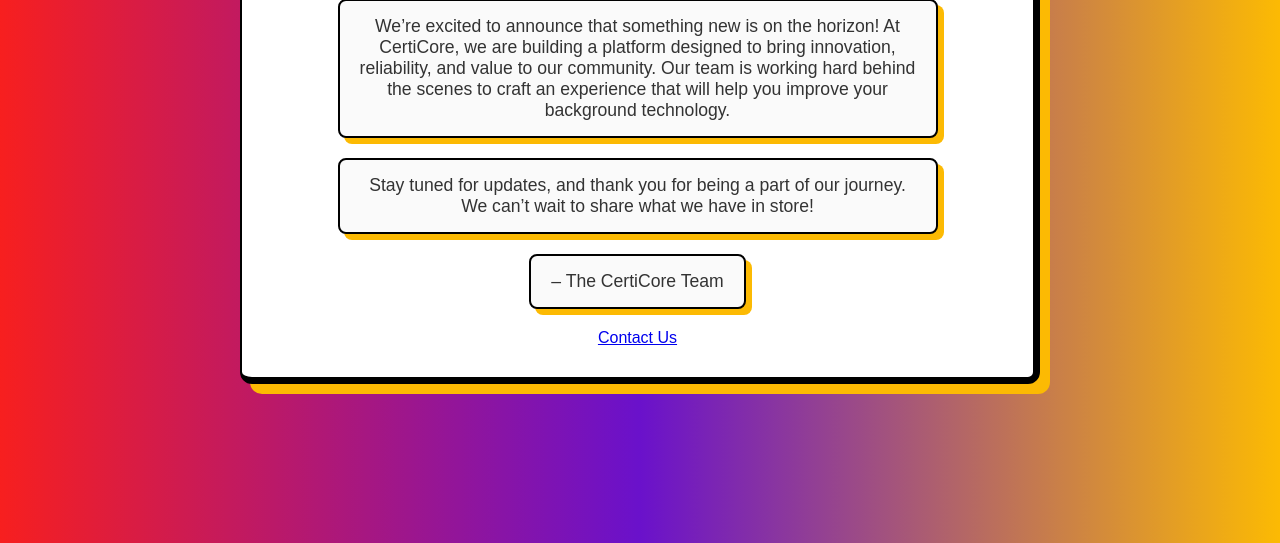
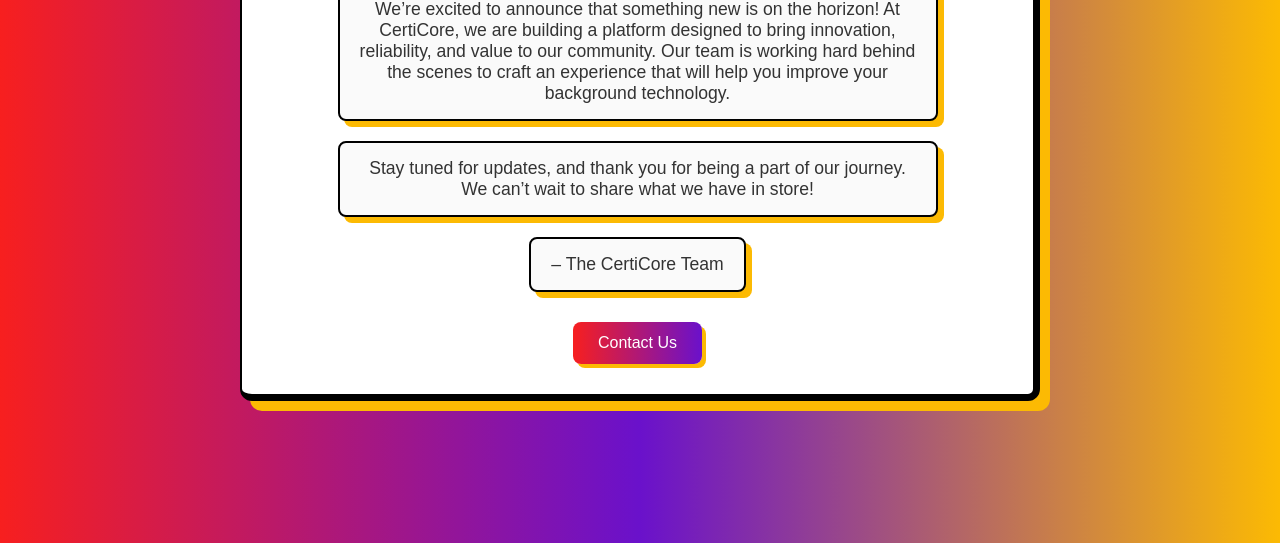
Before and after one commit to Lago41/certicore, a plain HTML site: page index.html in a window 1280 px wide. Shown: the part 257-800 px from the top of the page. Drawn offline with Linux system fonts and the light colour scheme.

Commit message:
Update index.html

```diff
--- a/index.html
+++ b/index.html
@@ -89,7 +89,7 @@
 
     <p class="cert">– The CertiCore Team</p>
 
-    <a href="contact-us.html"<button>Contact Us</button></a>
+    <button>Contact Us</button>
   </div>
 </body>
 </html>
```
